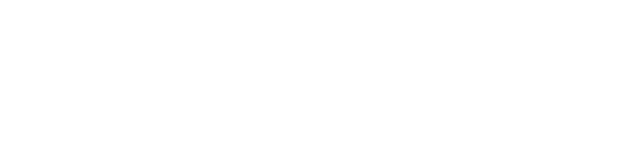
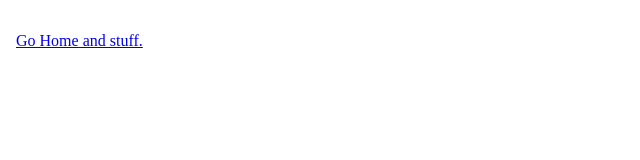
Before and after one commit to devolasvegas/bos-es6, a plain HTML site: page 20 - Async + Await/Promisifying Functions - START .html in a window 1280 px wide. Shown: the whole page, without its empty margins (0-640 px from the left). Drawn offline with Linux system fonts and the light colour scheme.

Commit message:
add back buttons

```diff
--- a/20 - Async + Await/Promisifying Functions - START .html
+++ b/20 - Async + Await/Promisifying Functions - START .html
@@ -6,6 +6,9 @@
 </head>
 
 <body>
+  <div style="margin: 2em .5em;">
+      <a href="/">Go Home and stuff.</a>
+  </div>
   <script>
 
   </script>
```
Also changed, not shown: 20 - Async + Await/Multiple Promises - START.html (+3 -0 lines).
